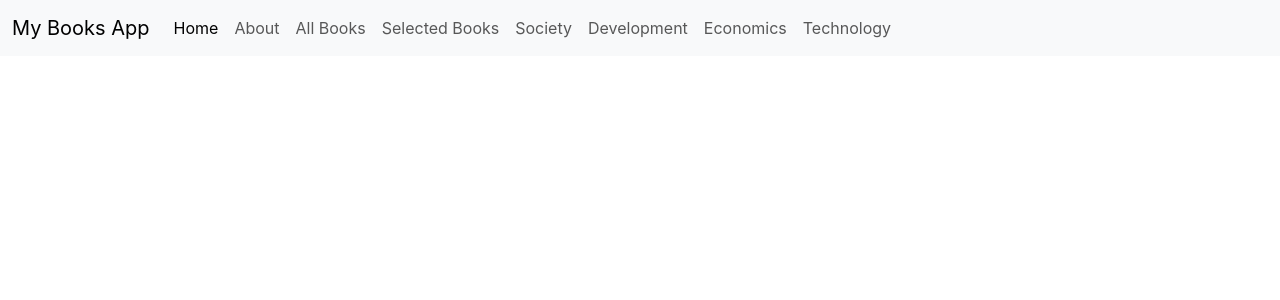
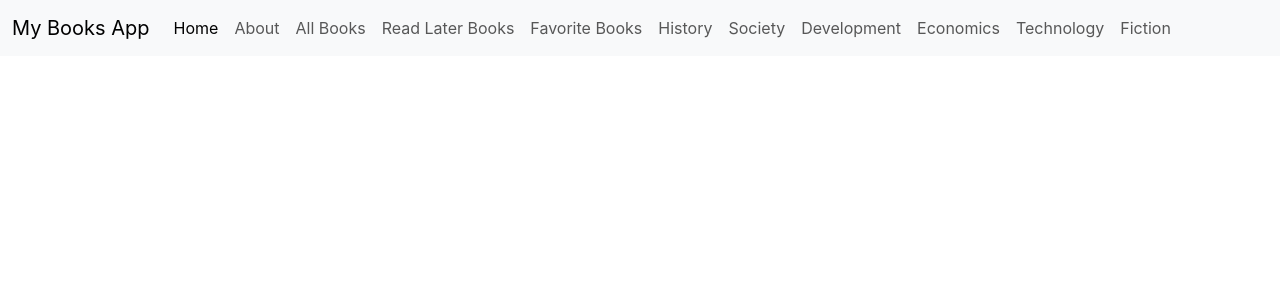
Before and after one commit to 19kirti/BookHive-my-books-finder-app, a React (Create React App) app: page / in a window 1280 px wide. Shown: the top 300 px of the page. Built offline with nearby package versions, Linux system fonts and the light colour scheme.

Commit message:
Read Later section implemented

```diff
--- a/src/App.js
+++ b/src/App.js
@@ -31,10 +31,12 @@ function App() {
 
     <Routes>
 
+    <Route exact path = "/history" element={<BooksInfo showProgress={showProgress} category="history" maxResults={6}/>} />
     <Route exact path = "/society" element={<BooksInfo showProgress={showProgress} category="society" maxResults={6}/>} />
     <Route exact path = "/development" element={<BooksInfo showProgress={showProgress} category="development" maxResults={6} />} />
     <Route exact path = "/economics" element={<BooksInfo showProgress={showProgress} category="economics" maxResults={6} />} />
     <Route exact path = "/technology" element={<BooksInfo showProgress={showProgress} category="technology" maxResults={6} />} />
+    <Route exact path = "/fiction" element={<BooksInfo showProgress={showProgress} category="fiction" maxResults={6}/>} />
 
     </Routes>
 
--- a/src/components/BookItem.jsx
+++ b/src/components/BookItem.jsx
@@ -1,7 +1,7 @@
 import React from 'react'
 
 const BookItem = (props) => {
-    let {title, publisher, bookurl, image, handleSelect, handleAddToFavorites} = props;
+    let {title, publisher, bookurl, image, addToReadLater, handleAddToFavorites} = props;
 
   return (
     <div className="mx-3 my-3 card" id="books" >
@@ -10,7 +10,7 @@ const BookItem = (props) => {
       <h5 className="card-title">{title}</h5>
       <h6 className="card-text">{publisher}</h6>
       <a href={bookurl} type="_blank" className="btn btn-primary mx-2">Read More</a>
-      <button onClick={handleSelect} className="btn btn-outline-success mx-3">Select</button>
+      <button onClick={addToReadLater} className="btn btn-outline-success mx-3">Read Later</button>
       <button onClick={handleAddToFavorites} className="btn btn-outline-success mx-2">Favorites</button>
     </div>
   </div>
--- a/src/components/BooksInfo.jsx
+++ b/src/components/BooksInfo.jsx
@@ -1,6 +1,6 @@
 import React, {useEffect, useState} from 'react'
 import BookItem from './BookItem'
-import SelectedItem from './SelectedItem';
+import ReadLaterItem from './ReadLaterItem';
 import FavItem from './FavItem';
 
 const BooksInfo = (props) => {
@@ -8,8 +8,13 @@ const BooksInfo = (props) => {
 const [items, setItems] = useState([]);
 const [search, setSearch] = useState("");
 //const [loading, setLoading] = useState(false);
-const [selectedBook, setSelectedBook] = useState([]);
 const [currentPage, setCurrentPage] = useState(1);
+
+const [readLaterBooks, setReadLaterBooks] = useState(() => {
+  const savedReadLaterBooks = localStorage.getItem('readLaterBooks');
+  return savedReadLaterBooks ? JSON.parse(savedReadLaterBooks) : [];
+});
+
 const [favorites, setFavorites] = useState(() => {
   const savedFavorites = localStorage.getItem('favoriteBooks');
   return savedFavorites ? JSON.parse(savedFavorites) : [];
@@ -62,14 +67,21 @@ const handleClick = async (event) => {
 
 }
 
-const handleSelect = (book) => {
-    setSelectedBook((prevSelectedBooks)=>[...prevSelectedBooks, book]
-    );
-}
+const addToReadLater = (book) => {
+  setReadLaterBooks((prevReadLaterBooks) => {
+    const updatedList = [...prevReadLaterBooks, book];
+    localStorage.setItem('readLaterBooks', JSON.stringify(updatedList));
+    return updatedList;
+  });
+};
 
-const handleDeSelect = (book) => {
-setSelectedBook((prevSelectedBooks)=>prevSelectedBooks.filter((selected)=>selected.id!==book.id))
-}
+const removeFromReadLater = (bookId) => {
+  setReadLaterBooks((prevReadLaterBooks) => {
+    const updatedList = prevReadLaterBooks.filter((book) => book.id !== bookId);
+    localStorage.setItem('readLaterBooks', JSON.stringify(updatedList));
+    return updatedList;
+  });
+};
 
 const handlePrevClick = () => {
 if(currentPage>1){
@@ -117,7 +129,7 @@ const removeFromFavorites = (bookId) => {
         {
         items.map((elements) => {
             return <div className='col-md-4 my-3' key={elements.id}>
-            <BookItem title={elements.volumeInfo.title} publisher={elements.volumeInfo.publisher} bookurl={elements.volumeInfo.infoLink} image={elements.volumeInfo.imageLinks.thumbnail} handleSelect={()=>handleSelect(elements)}
+            <BookItem title={elements.volumeInfo.title} publisher={elements.volumeInfo.publisher} bookurl={elements.volumeInfo.infoLink} image={elements.volumeInfo.imageLinks.thumbnail} addToReadLater={() => addToReadLater(elements)}
               isFavorite={favorites.some((fav) => fav.id === elements.id)}
               handleAddToFavorites={() => addToFavorites(elements)}
                />
@@ -126,16 +138,16 @@ const removeFromFavorites = (bookId) => {
 
     </div>
 
-    <h2>Selected Books</h2>
+    <h2>Read Later Section</h2>
       <div className="row">
-        {selectedBook.map((elements) => (
+        {readLaterBooks.map((elements) => (
           <div className="col-md-4 my-3" key={elements.id}>
-            <SelectedItem
+            <ReadLaterItem
               title={elements.volumeInfo.title}
               publisher={elements.volumeInfo.publisher}
               bookurl={elements.volumeInfo.infoLink}
               image={elements.volumeInfo.imageLinks.thumbnail}
-              handleDeSelect={() => handleDeSelect(elements)} />
+              removeFromReadLater={() => removeFromReadLater(elements.id)} />
           </div>
         ))}
       </div>
--- a/src/components/FavItem.jsx
+++ b/src/components/FavItem.jsx
@@ -4,7 +4,7 @@ const FavItem = (props) => {
     let {title, publisher, bookurl, image, isFavorite, handleAddToFavorites, handleRemoveFromFavorites} = props;
 
     return (
-      <div className="mx-3 my-3 card" id="selected" >
+      <div className="mx-3 my-3 card" id="favorite" >
       <img src= {image} className="card-img-top" alt="..."/>
       <div className="card-body">
         <h5 className="card-title">{title}</h5>
--- a/src/components/Navbar.jsx
+++ b/src/components/Navbar.jsx
@@ -25,7 +25,15 @@ const Navbar = () => {
           </li>
 
           <li className="nav-item">
-            <a className="nav-link" href="#selected">Selected Books</a>
+            <a className="nav-link" href="#readlater">Read Later Books</a>
+          </li>
+
+          <li className="nav-item">
+            <a className="nav-link" href="#favorite">Favorite Books</a>
+          </li>
+
+          <li className="nav-item">
+            <Link className="nav-link" to="/history">History</Link>
           </li>
 
           <li className="nav-item">
@@ -44,6 +52,10 @@ const Navbar = () => {
             <Link className="nav-link" to="/technology">Technology</Link>
           </li>
 
+          <li className="nav-item">
+            <Link className="nav-link" to="/fiction">Fiction</Link>
+          </li>
+
         </ul>
       </div>
     </div>
--- a/src/components/SelectedItem.jsx
+++ b/src/components/ReadLaterItem.jsx
@@ -1,19 +1,19 @@
 import React from 'react'
 
-const SelectedItem = (props) => {
-    let {title, publisher, bookurl, image, handleDeSelect} = props;
+const ReadLaterItem = (props) => {
+    let {title, publisher, bookurl, image, removeFromReadLater} = props;
 
     return (
-      <div className="mx-3 my-3 card" id="selected" >
+      <div className="mx-3 my-3 card" id="readlater" >
       <img src= {image} className="card-img-top" alt="..."/>
       <div className="card-body">
         <h5 className="card-title">{title}</h5>
         <h6 className="card-text">{publisher}</h6>
         <a href={bookurl} type="_blank" className="btn btn-primary mx-3">Read More</a>
-        <button onClick={handleDeSelect} className="btn btn-outline-success">DeSelect</button>
+        <button onClick={removeFromReadLater} className="btn btn-outline-success">Remove</button>
       </div>
     </div>
     )
   }
 
-export default SelectedItem
+export default ReadLaterItem
```
